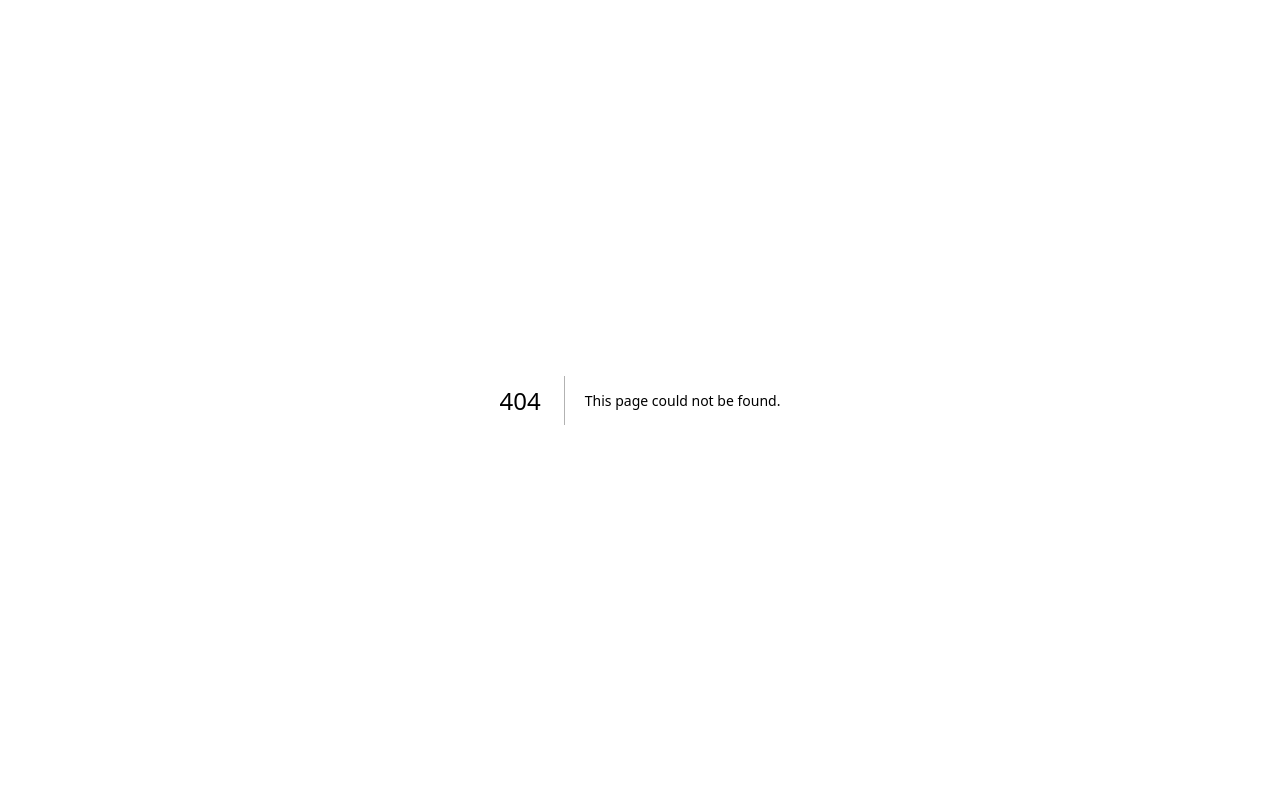
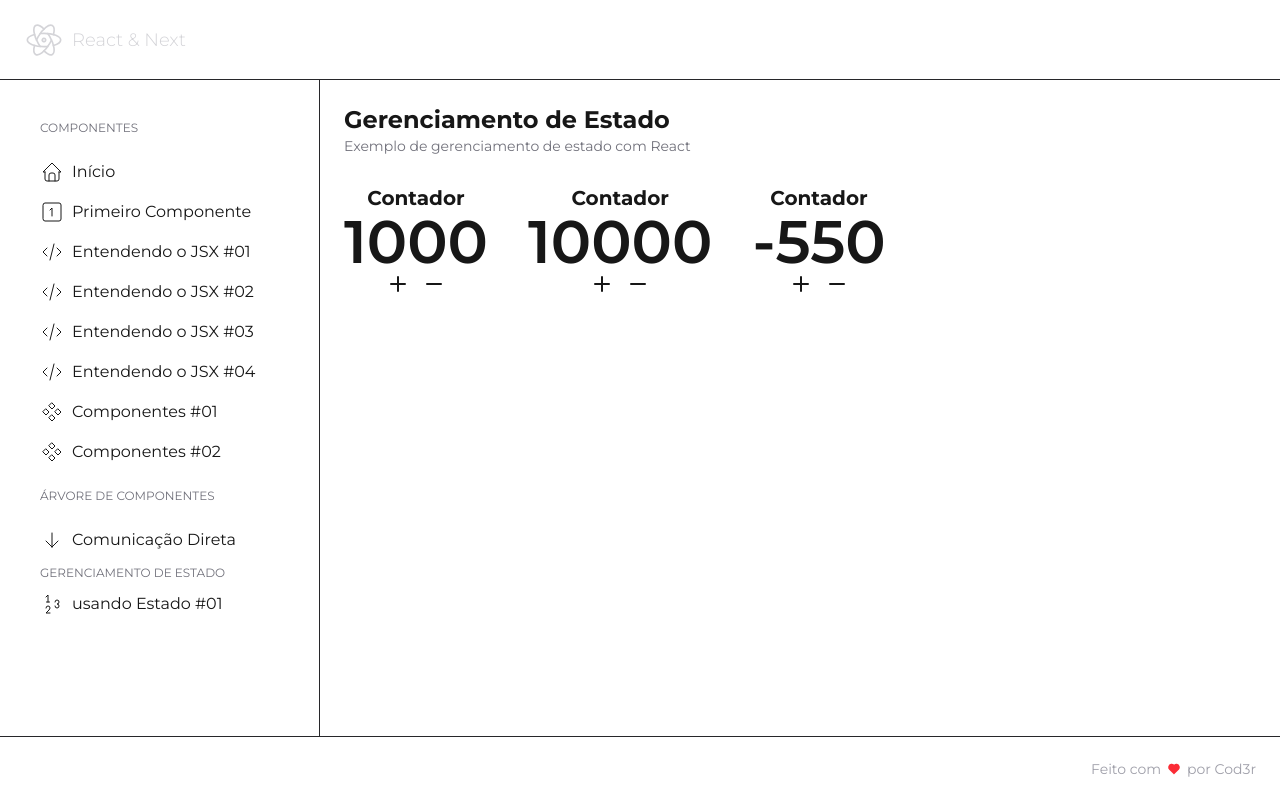
Before and after one commit to evanvidel/fundamentos-react-next, a Next.js app: page /estado/basico-01 in a window 1280 px wide. Before the commit this address had no page. Built offline with nearby package versions, Linux system fonts and the light colour scheme.

Commit message:
getting started with hooks - useState

```diff
--- /dev/null
+++ b/src/app/(paginas)/estado/basico-01/page.tsx
@@ -0,0 +1,20 @@
+
+import Contador from '@/components/estado/Contador';
+import Titulo from '@/components/template/Titulo';
+
+export default function EstadoBasico01() {
+  return (
+    <div className="flex flex-col gap-7">
+      <Titulo
+        principal="Gerenciamento de Estado"
+        secundario="Exemplo de gerenciamento de estado com React"
+      />
+      <div className="flex gap-10">
+      <Contador valorIncial={1000}/>
+      <Contador valorIncial={10000}/>
+      <Contador valorIncial={-550}/>
+      </div>
+
+    </div>
+  );
+}
--- /dev/null
+++ b/src/components/estado/Contador.tsx
@@ -0,0 +1,36 @@
+'use client';
+
+import { IconMinus, IconPlus } from '@tabler/icons-react';
+import { useState } from 'react';
+
+export interface ContadorProps{
+  valorIncial?: number
+}
+
+export default function Contador(props: ContadorProps) {
+  const [numero ,alterarNumero] = useState(props.valorIncial ?? 0);
+
+
+  function incrementar() {
+    alterarNumero(numero + 1)
+  }
+  function decrementar() {
+    alterarNumero(numero - 1)
+  }
+  return (
+    <div>
+      <h2 className="text-xl font-bold text-center">Contador</h2>
+      <div className="flex flex-col items-center">
+        <span className="text-6xl font-semibold"> {numero}</span>
+        <div className="flex gap-3">
+          <button onClick={incrementar}>
+            <IconPlus />
+          </button>
+          <button onClick={decrementar}>
+            <IconMinus />
+          </button>
+        </div>
+      </div>
+    </div>
+  );
+}
--- a/src/components/template/Pagina.tsx
+++ b/src/components/template/Pagina.tsx
@@ -3,6 +3,8 @@ import {
   IconCode,
   IconComponents,
   IconHome,
+  IconNumber,
+  IconNumbers,
   IconSquare1,
 } from '@tabler/icons-react';
 import AreaLateral from './AreaLateral';
@@ -67,6 +69,12 @@ export default function Pagina(props: PaginaProps) {
               texto="Comunicação Direta"
             />
           </Menu>
+          <MenuLabel>Gerenciamento de Estado</MenuLabel>
+          <MenuItem
+              icone={IconNumbers}
+              link="/estado/basico-01"
+              texto="usando Estado #01"
+            />
         </AreaLateral>
 
         <main className="p-6">{props.children}</main>
```
